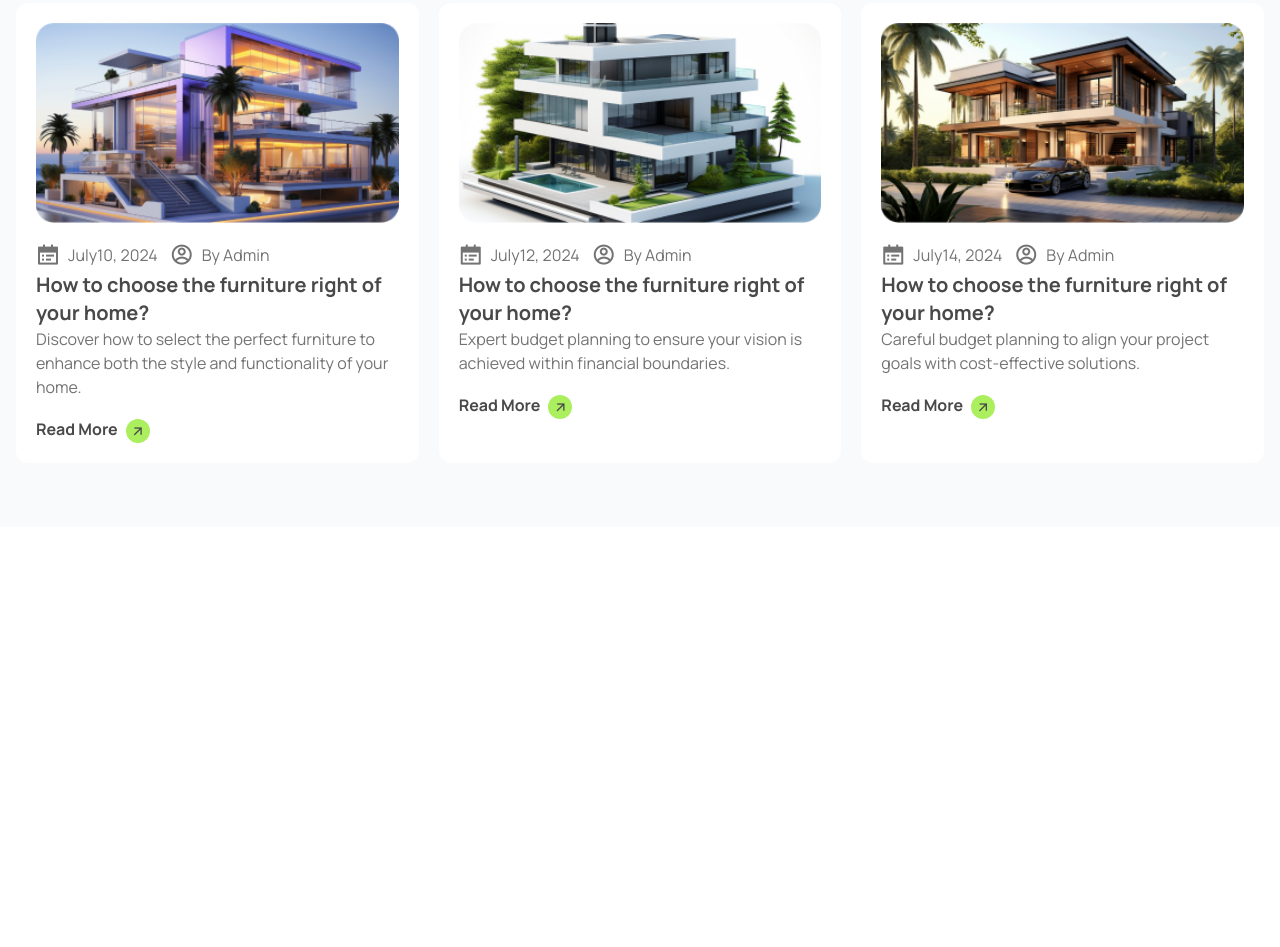
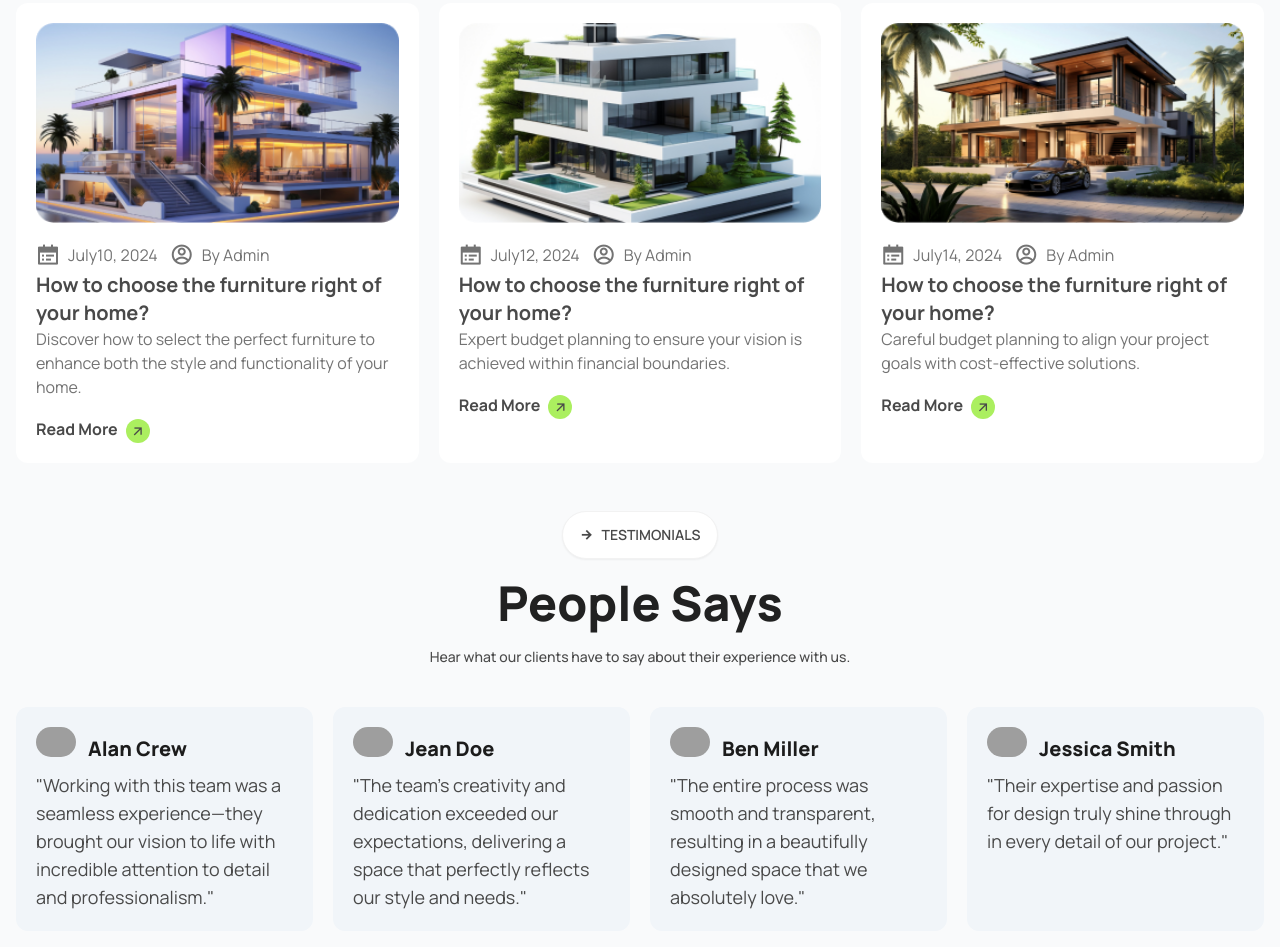
Before and after one commit to TondraMou/Assignment-03, a plain HTML site: page index.html in a window 1280 px wide. Shown: the part 3427-4374 px from the top of the page. Before the commit the page ends 3954 px from the top, so only its background shows below. Drawn offline with nearby package versions, Linux system fonts and the light colour scheme; grey boxes are pictures that could not be loaded.

Commit message:
added extra section

```diff
--- a/index.html
+++ b/index.html
@@ -312,6 +312,52 @@
               </div>
           </div>
       </div>
+
+      <div class="container mx-auto mt-12">
+        <div class="flex flex-col gap-5">
+            <button class="btn self-center  rounded-full bg-white text-[#494949]"><i class="ri-arrow-right-line"></i>TESTIMONIALS</button>
+            <h1 class="text-3xl lg:text-4xl xl:text-5xl font-extrabold text-center text-[#212121]">People Says</h1>
+            <p class="text-center font-medium text-sm md:w-[80%] lg:w-[60%] lg:mb-5 md:mx-auto text-[#494949]">Hear what our clients have to say about their experience with us.
+            </p>
+
+            <div class="grid grid-cols-1 md:grid-cols-2 lg:grid-cols-4 gap-5">
+                <div class="bg-slate-100 p-5 rounded-xl flex flex-col gap-2">
+                    <div class="flex gap-3">
+                      <img src="https://img.freepik.com/free-psd/3d-illustration-human-avatar-profile_23-2150671116.jpg?w=740&t=st=1724437059~exp=1724437659~hmac=e07b8c82f50be8f213003ea84e42c862b49d0b39d682ad2dbe4457ba8b142ac7" alt="" class="self-start rounded-full w-[40px]">
+                      <h3 class="text-xl font-extrabold mt-2 text-[#1C1C1C]">Alan Crew</h3>
+                    </div>
+                    <p class="text-lg text-[#494949]">"Working with this team was a seamless experience—they brought our vision to life with incredible attention to detail and professionalism."</p>
+                </div>
+
+                <div class="bg-slate-100 p-5 rounded-xl flex flex-col gap-2">
+                  <div class="flex gap-3">
+                    <img src="https://img.freepik.com/free-psd/3d-render-avatar-character_23-2150611716.jpg?w=740&t=st=1724437758~exp=1724438358~hmac=43dbfe2f054f1daf9be1e61b1cfef475f5bbc22d51af9a067196d16411e44f34" alt="" class="self-start rounded-full w-[40px]">
+                    <h3 class="text-xl font-extrabold mt-2 text-[#1C1C1C]">Jean Doe</h3>
+                  </div>
+                  <p class="text-lg text-[#494949]">"The team's creativity and dedication exceeded our expectations, delivering a space that perfectly reflects our style and needs."</p>
+              </div>
+
+              <div class="bg-slate-100 p-5 rounded-xl flex flex-col gap-2">
+                <div class="flex gap-3">
+                  <img src="https://img.freepik.com/free-psd/3d-rendering-avatar_23-2150833554.jpg?w=740&t=st=1724438186~exp=1724438786~hmac=479ff802b610de1a777e2e95ffaa462dc174f389b41812a882d084d0de18a59c" alt="" class="self-start rounded-full w-[40px]">
+                  <h3 class="text-xl font-extrabold mt-2 text-[#1C1C1C]">Ben Miller</h3>
+                </div>
+                <p class="text-lg text-[#494949]">"The entire process was smooth and transparent, resulting in a beautifully designed space that we absolutely love."</p>
+            </div>
+
+            <div class="bg-slate-100 p-5 rounded-xl flex flex-col gap-2">
+              <div class="flex gap-3">
+                <img src="https://img.freepik.com/free-psd/3d-illustration-person-with-glasses_23-2149436191.jpg?w=740&t=st=1724438313~exp=1724438913~hmac=5305d1202091b622da7d0b5f83f9fc10fa570df1316e94f4d9a20fe2f858ab0f" alt="" class="self-start rounded-full w-[40px]">
+                <h3 class="text-xl font-extrabold mt-2 text-[#1C1C1C]">Jessica Smith</h3>
+              </div>
+              <p class="text-lg text-[#494949]">"Their expertise and passion for design truly shine through in every detail of our project."</p>
+          </div>
+
+
+            </div>
+        </div>
+    </div>
+</div>
   </section>
     </main>
 </body>
```
